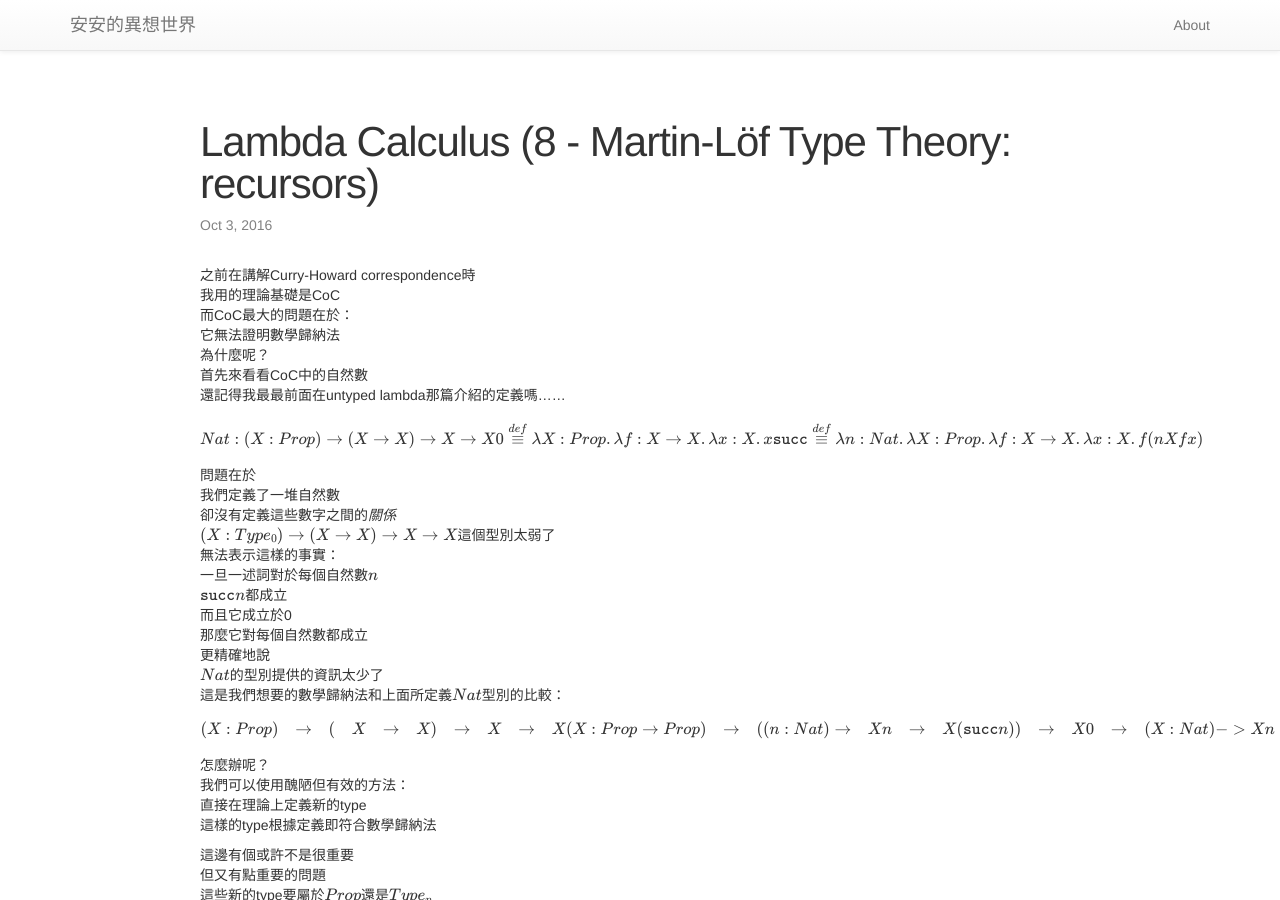
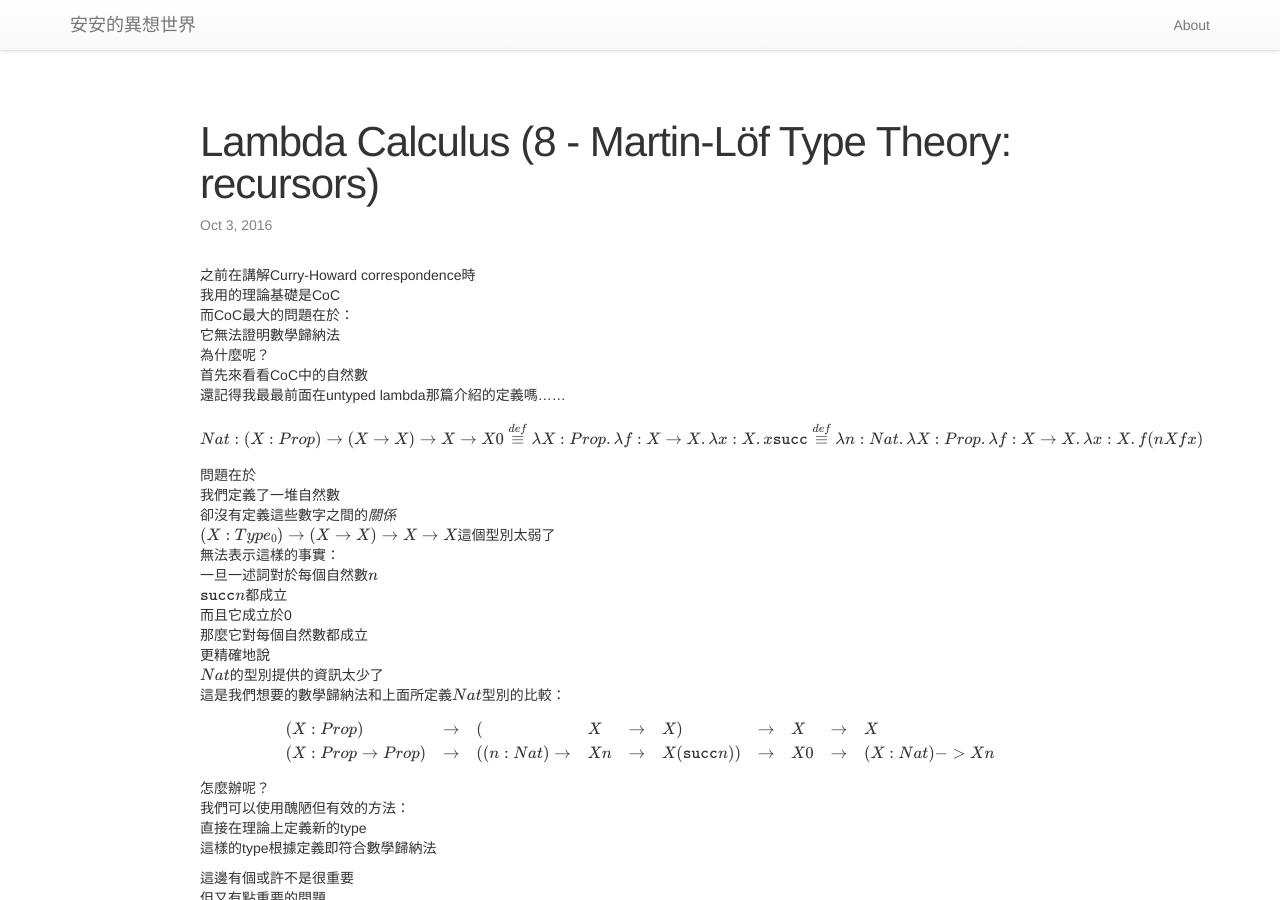
Before and after one commit to AndyShiue/AndyShiue.github.io, a Jekyll site: the page built from _posts/lambda/2016-10-03-MLTT.md, in a window 1280 px wide and 900 px high. Built offline with Jekyll 4.4.1, drawn with Linux system fonts in a browser that asks for light colours; formulas are drawn with MathJax 3; comment, search, counter and statistics services are not loaded.

Commit message:
Fix mathjax.

```diff
--- a/_posts/lambda/2016-10-03-MLTT.md
+++ b/_posts/lambda/2016-10-03-MLTT.md
@@ -13,8 +13,8 @@
 還記得我最最前面在untyped lambda那篇介紹的定義嗎......
 
 $$
-Nat: (X: Prop) \to (X \to X) \to X \to X
-0 \stackrel{def}{\equiv} \lambda X: Prop. \lambda f: X \to X. \lambda x: X. x
+Nat: (X: Prop) \to (X \to X) \to X \to X \\
+0 \stackrel{def}{\equiv} \lambda X: Prop. \lambda f: X \to X. \lambda x: X. x \\
 \texttt{succ} \stackrel{def}{\equiv} \lambda n: Nat. \lambda X: Prop. \lambda f: X \to X. \lambda x: X. f (n X f x)
 $$
 
@@ -33,7 +33,7 @@
 
 $$
 \begin{array}{llllllllll}
-(X: Prop)          & \to & (             & X   & \to & X                  ) & \to & X   & \to & X
+(X: Prop)          & \to & (             & X   & \to & X                  ) & \to & X   & \to & X \\
 (X: Prop \to Prop) & \to & ((n: Nat) \to & X n & \to & X (\texttt{succ} n)) & \to & X 0 & \to & (X: Nat) -> X n
 \end{array}
 $$
```
